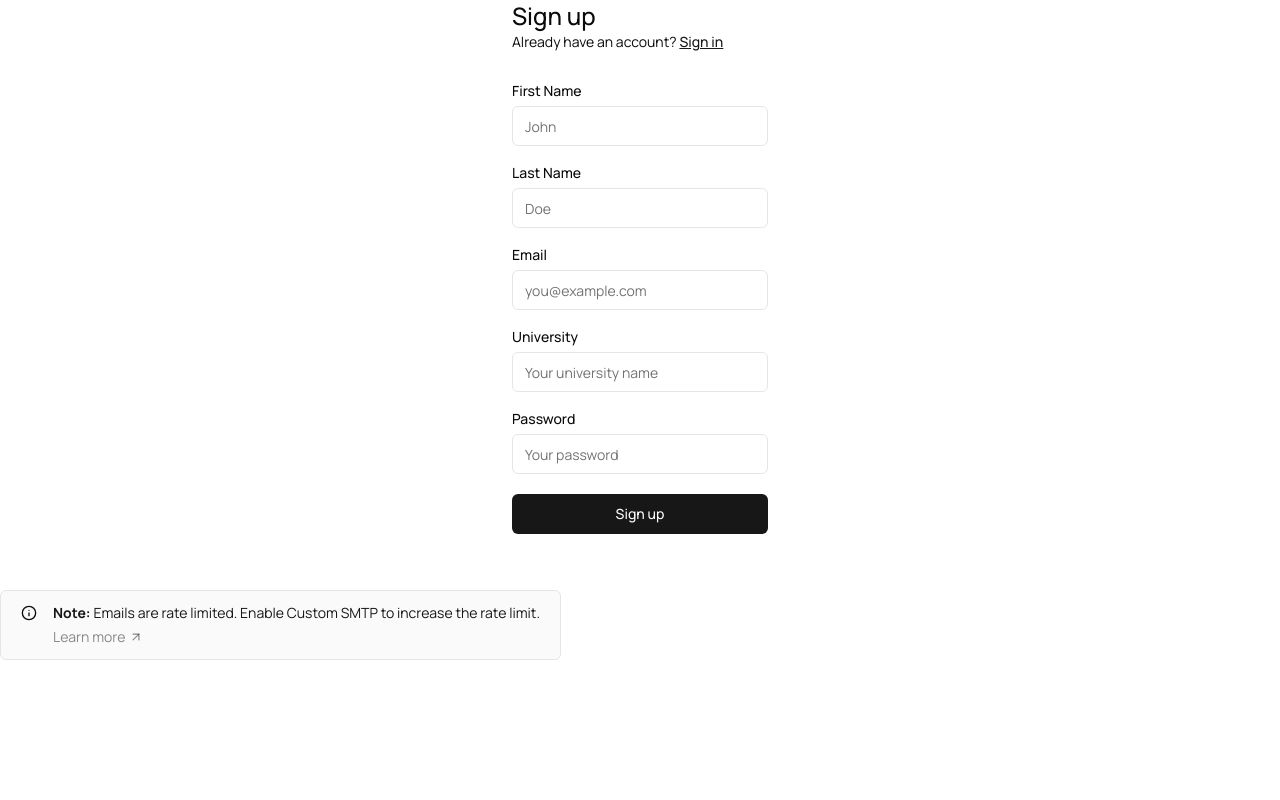
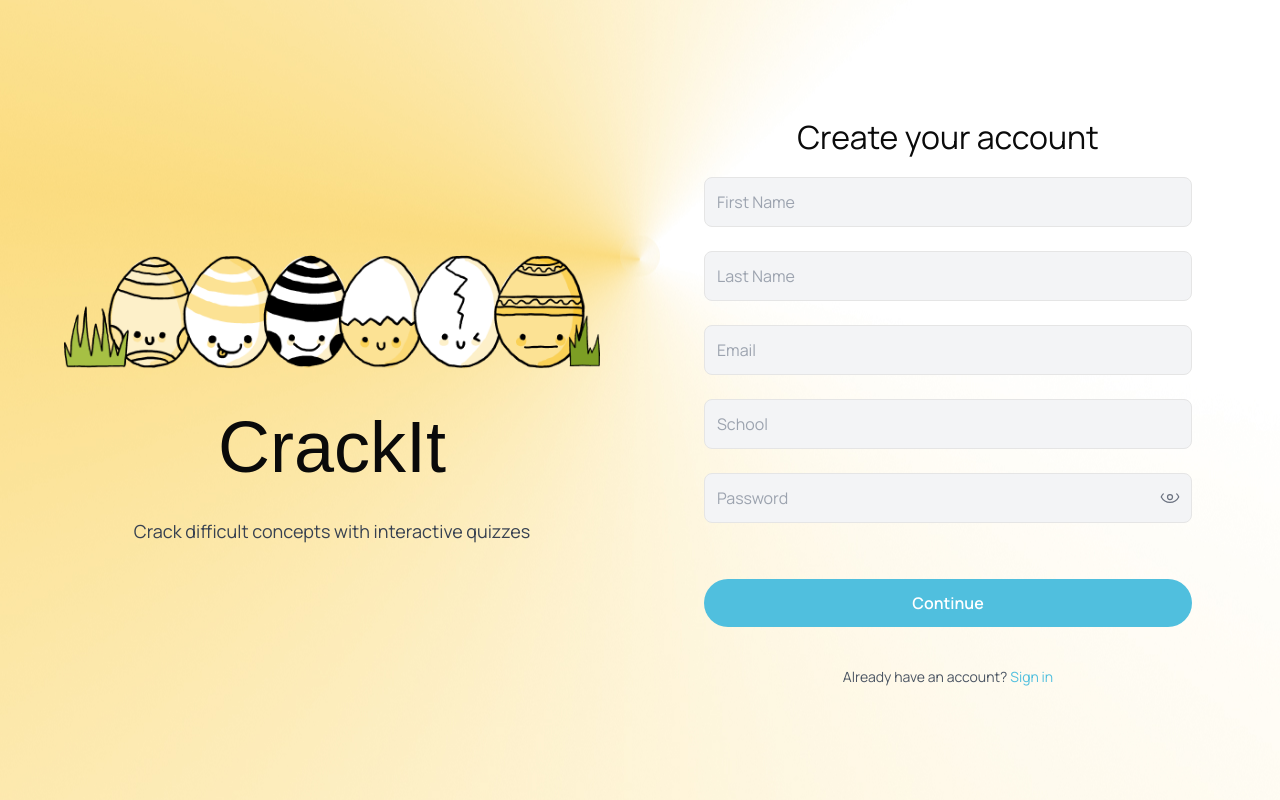
Before and after one commit to tankit03/Crackit, a Next.js app: page /sign-up in a window 1280 px wide. Built offline with nearby package versions, Linux system fonts and the light colour scheme; a web font is replaced by a local one.

Commit message:
style sign up page

```diff
--- a/app/(auth-pages)/sign-up/page.tsx
+++ b/app/(auth-pages)/sign-up/page.tsx
@@ -1,57 +1,103 @@
+import Image from 'next/image';
 import { signUpAction } from "@/app/actions";
-import { FormMessage, Message } from "@/components/form-message";
-import { SubmitButton } from "@/components/submit-button";
-import { Input } from "@/components/ui/input";
-import { Label } from "@/components/ui/label";
-import Link from "next/link";
-import { SmtpMessage } from "../smtp-message";
+import { FormMessage, Message } from '@/components/form-message';
 
-export default async function Signup(props: {
-  searchParams: Promise<Message>;
-}) {
+export default async function SignUp(props: { searchParams: Promise<Message> }) {
   const searchParams = await props.searchParams;
-  if ("message" in searchParams) {
-    return (
-      <div className="w-full flex-1 flex items-center h-screen sm:max-w-md justify-center gap-2 p-4">
-        <FormMessage message={searchParams} />
-      </div>
-    );
-  }
 
   return (
-    <>
-      <form className="flex flex-col min-w-64 max-w-64 mx-auto">
-        <h1 className="text-2xl font-medium">Sign up</h1>
-        <p className="text-sm text text-foreground">
-          Already have an account?{" "}
-          <Link className="text-primary font-medium underline" href="/sign-in">
+    <div
+      className="min-h-screen w-screen bg-no-repeat bg-cover bg-center flex items-center justify-center p-6"
+      style={{ backgroundImage: "url('/Login.jpg')" }}
+    >
+      {/* Left side with branding */}
+      <div className="w-1/2 flex flex-col justify-center items-center p-10">
+        <div className="mb-6">
+          <Image
+            src="/sign-up-logo.png"
+            alt="CrackIt Logo"
+            width={900}
+            height={150}
+          />
+        </div>
+        <h1 className="text-[4.5rem] text-center font-love">CrackIt</h1>
+        <p className="text-lg mt-4 text-center max-w-md text-gray-700 text-[30px]">
+          Crack difficult concepts with interactive quizzes
+        </p>
+      </div>
+
+      {/* Right side with form */}
+      <div className="w-1/2 flex flex-col justify-center px-16">
+        <h2 className="text-[2rem] font-sans mb-[1rem] text-center">Create your account</h2>
+        <form className="space-y-6" action={signUpAction}>
+          <input
+            type="text"
+            name="firstName"
+            placeholder="First Name"
+            className="w-full p-3 border rounded-lg bg-gray-100 focus:outline-none"
+          />
+          <input
+            type="text"
+            name="lastName"
+            placeholder="Last Name"
+            className="w-full p-3 border rounded-lg bg-gray-100 focus:outline-none"
+          />
+          <input
+            type="email"
+            name="email"
+            placeholder="Email"
+            className="w-full p-3 border rounded-lg bg-gray-100 focus:outline-none"
+          />
+          <input
+            type="text"
+            name="university"
+            placeholder="School"
+            className="w-full p-3 border rounded-lg bg-gray-100 focus:outline-none"
+          />
+          <div className="relative">
+            <input
+              type="password"
+              name="password"
+              placeholder="Password"
+              className="w-full p-3 border rounded-lg bg-gray-100 focus:outline-none pr-10 mb-[2rem]"
+            />
+            <span className="absolute right-3 top-3.5 cursor-pointer">
+              <svg
+                xmlns="http://www.w3.org/2000/svg"
+                fill="none"
+                viewBox="0 0 24 24"
+                strokeWidth={1.5}
+                stroke="currentColor"
+                className="w-5 h-5 text-gray-500"
+              >
+                <path
+                  strokeLinecap="round"
+                  strokeLinejoin="round"
+                  d="M3.98 8.223A10.477 10.477 0 001.5 12c2.003 3.705 5.78 6.5 10.5 6.5s8.497-2.795 10.5-6.5A10.477 10.477 0 0020.02 8.223M15 12a3 3 0 11-6 0 3 3 0 016 0z"
+                />
+              </svg>
+            </span>
+          </div>
+
+          <button
+            type="submit"
+            formAction={signUpAction}
+            data-pending-text="Signing up..."
+            className="w-full bg-[#50BFDE] hover:bg-[#45abc6] text-white py-3 rounded-full font-semibold mt-4"
+          >
+            Continue
+          </button>
+
+          <FormMessage message={searchParams} />
+        </form>
+
+        <p className="text-sm text-gray-600 mt-4 text-center">
+          Already have an account?{' '}
+          <a href="#" className="text-[#50BFDE] hover:underline">
             Sign in
-          </Link>
+          </a>
         </p>
-        <div className="flex flex-col gap-2 [&>input]:mb-3 mt-8">
-          <Label htmlFor="firstName">First Name</Label>
-          <Input name="firstName" placeholder="John" required />
-          <Label htmlFor="lastName">Last Name</Label>
-          <Input name="lastName" placeholder="Doe" required />
-          <Label htmlFor="email">Email</Label>
-          <Input name="email" placeholder="you@example.com" required />
-          <Label htmlFor="university">University</Label>
-          <Input name="university" placeholder="Your university name" required />
-          <Label htmlFor="password">Password</Label>
-          <Input
-            type="password"
-            name="password"
-            placeholder="Your password"
-            minLength={6}
-            required
-          />
-          <SubmitButton formAction={signUpAction} pendingText="Signing up...">
-            Sign up
-          </SubmitButton>
-          <FormMessage message={searchParams} />
-        </div>
-      </form>
-      <SmtpMessage />
-    </>
+      </div>
+    </div>
   );
 }
```
Also changed, not shown: public/Login.jpg (added), public/sign-up-logo.png (added).
